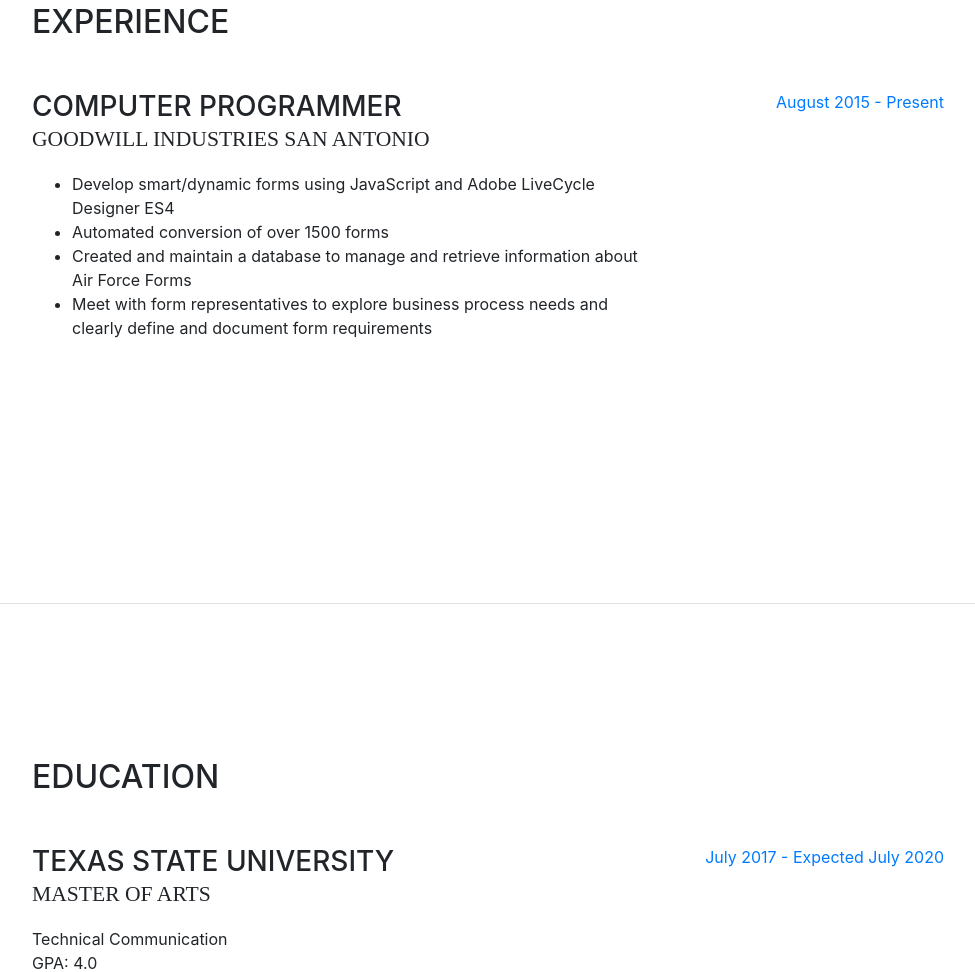
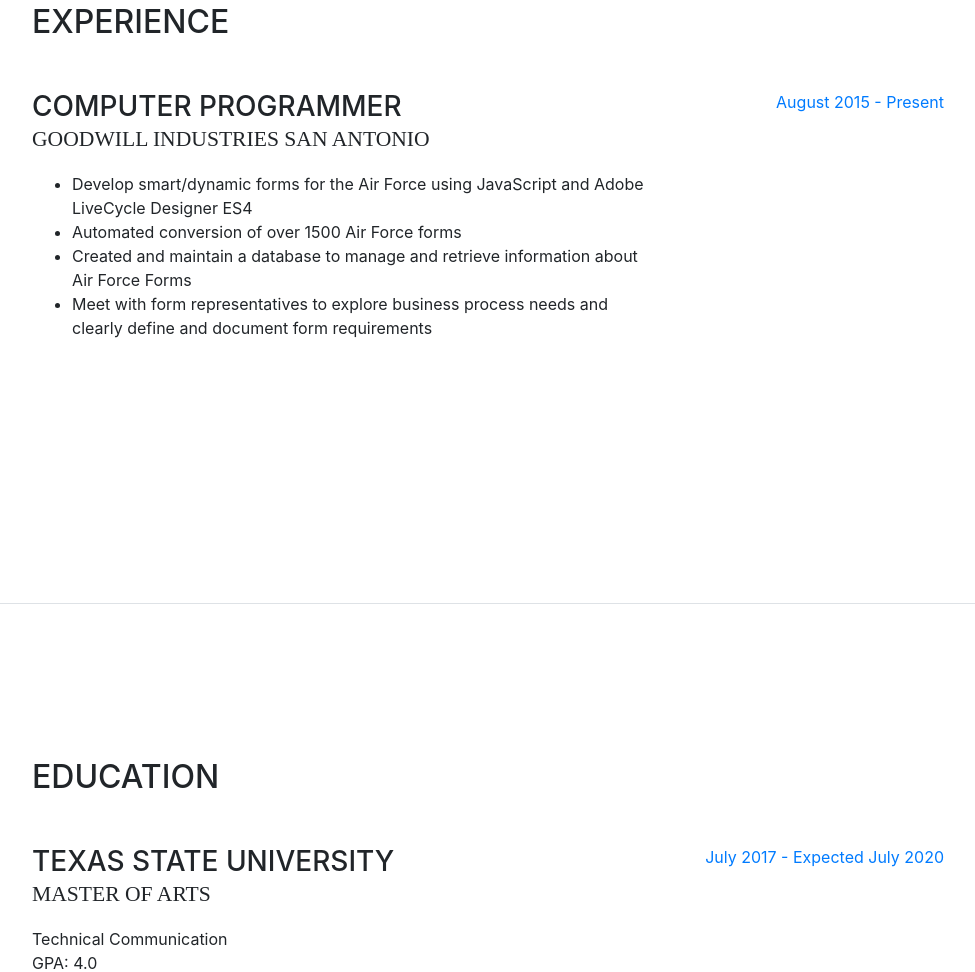
Before and after one commit to lrokey/website, a website with bundled scripts: page index.html in a window 1280 px wide. Shown: the part 996-1968 px from the top of the page, without its empty margins (288-1263 px from the left). Built offline with nearby package versions, Linux system fonts and the light colour scheme; a web font is replaced by a local one.

Commit message:
add additional info

```diff
--- a/index.html
+++ b/index.html
@@ -22,6 +22,7 @@
 
     <!-- Custom styles for this template -->
     <link href="css/resume.css" rel="stylesheet">
+
 
   </head>
 
@@ -103,8 +104,8 @@
               <h3 class="mb-0">Computer Programmer</h3>
               <div class="subheading mb-3">Goodwill Industries San Antonio</div>
               <p><ul>
-                  <li>Develop smart/dynamic forms using JavaScript and Adobe LiveCycle Designer ES4</li>
-                  <li>Automated conversion of over 1500 forms</li>
+                  <li>Develop smart/dynamic forms for the Air Force using JavaScript and Adobe LiveCycle Designer ES4</li>
+                  <li>Automated conversion of over 1500 Air Force forms</li>
                   <li>Created and maintain a database to manage and retrieve information about Air Force Forms</li>
                   <li>Meet with form representatives to explore business process needs and clearly define and document form requirements</li>
                 </ul></p>
```
